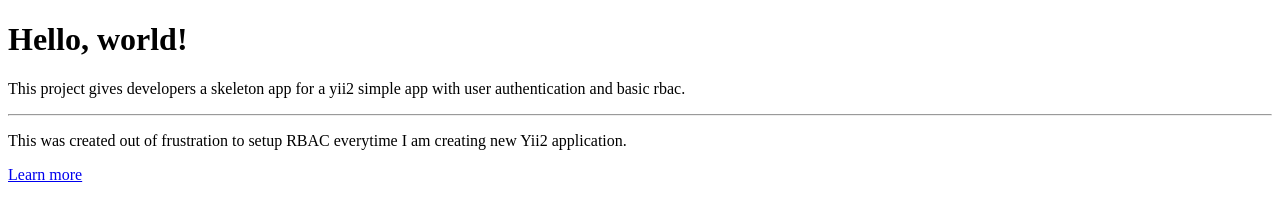
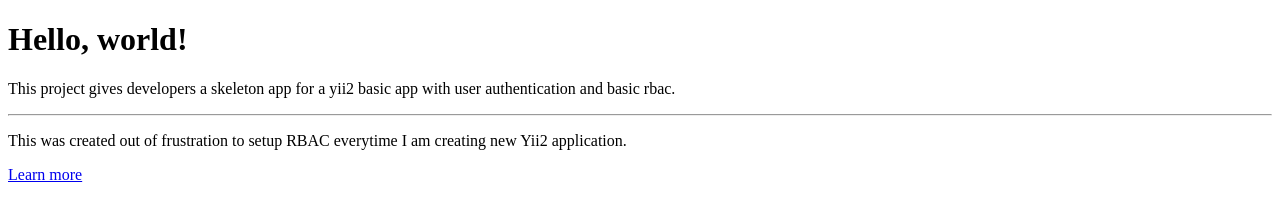
Before and after one commit to jundycosmod/yii2-basic-app-with-rbac, a Yii app: template views/site/index.php in a window 1280 px wide. Shown: the part 258-459 px from the top of the page. Run offline with PHP 8.4 and a stand-in for Yii, Linux system fonts and the light colour scheme; the template is opened without the code that fills it, so the values that code supplies are empty; some libraries are stand-ins or nearby versions.

Commit message:
Changed landing page message.
Signed-off-by: jundycosmod <jundycosmod@gmail.com>

```diff
--- a/views/site/index.php
+++ b/views/site/index.php
@@ -9,7 +9,7 @@ $this->title = Yii::$app->name;
     <div class="row tile_count">
         <div class="jumbotron">
             <h1 class="display-4">Hello, world!</h1>
-            <p class="lead">This project gives developers a skeleton app for a yii2 simple app with user authentication and basic rbac.</p>
+            <p class="lead">This project gives developers a skeleton app for a yii2 basic app with user authentication and basic rbac.</p>
             <hr class="my-4">
             <p>This was created out of frustration to setup RBAC everytime I am creating new Yii2 application.</p>
             <a class="btn btn-primary btn-lg" href="http://jundy.co" role="button">Learn more</a>
```
